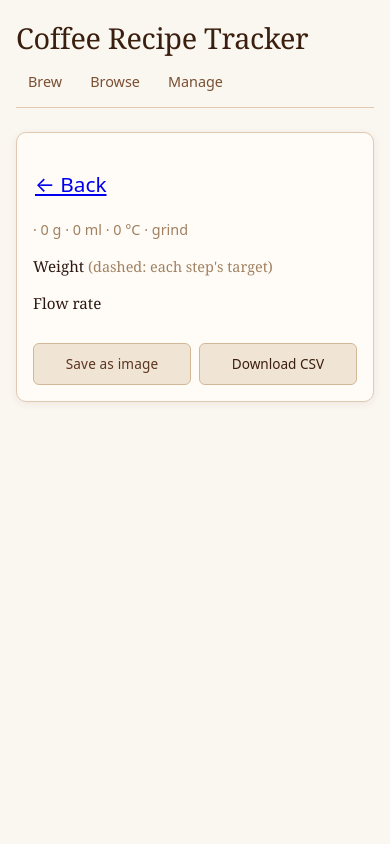
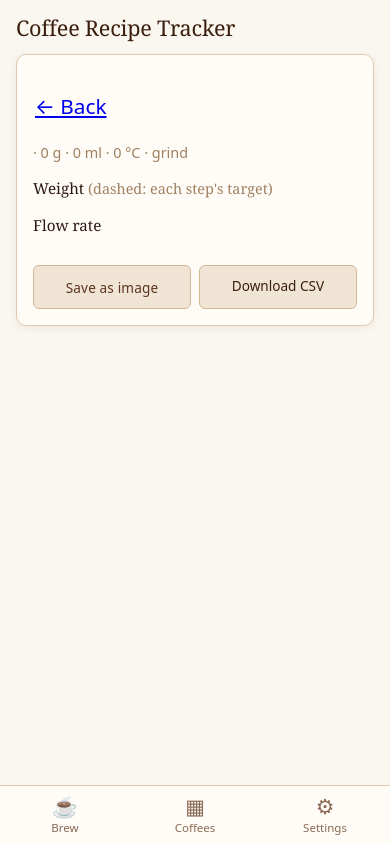
Before and after one commit to anirudhRowjee/coffee-recipe-tracker, a FastAPI app: template app/templates/brew_graph.html in a window 390 px wide. Run offline with FastAPI, Linux system fonts and the light colour scheme; the template is opened without the code that fills it, so the values that code supplies are empty; some libraries are stand-ins or nearby versions.

Commit message:
Touch shell: bottom tab bar, iPad side rail, sheets, slim morning strip
Brew · Coffees · Settings as a bottom tab bar on phones (safe-area aware), a row
of tabs on a portrait iPad and a side rail on a landscape iPad. A reusable
<dialog class="sheet"> (static/sheet.js) is a bottom sheet on a phone and a
centred panel on an iPad. The morning art and quote shrink to one line. Every
button and field is at least 44 px tall.

Co-Authored-By: Claude Opus 5.5 <noreply@anthropic.com>

```diff
--- a/app/main.py
+++ b/app/main.py
@@ -452,7 +452,7 @@ def index(request: Request):
             "current_user": user,
             "pending_plan": pending_plan,
             "show_welcome": not crud.user_has_recipes(session, user.id),  # type: ignore[arg-type]
-            "pixel_art_svg": _generate_pixel_art_svg(),
+            "pixel_art_svg": _generate_pixel_art_svg(cell=4),
             "morning_quote": random.choice(QUOTES),
         }
         if pending_plan:
--- /dev/null
+++ b/app/static/sheet.js
@@ -0,0 +1,30 @@
+// Bottom sheets (a phone) and centred panels (an iPad), built on <dialog>.
+// <button data-sheet="id"> opens <dialog class="sheet" id="id">; anything with
+// data-sheet-close, a tap on the backdrop, or Escape closes it. Delegated, so it
+// also works for content htmx swaps in later.
+(function () {
+    document.addEventListener('click', function (e) {
+        var opener = e.target.closest('[data-sheet]');
+        if (opener) {
+            var sheet = document.getElementById(opener.getAttribute('data-sheet'));
+            if (sheet && sheet.showModal) {
+                e.preventDefault();
+                sheet.showModal();
+                var first = sheet.querySelector('[autofocus]');
+                if (first) first.focus();
+            }
+            return;
+        }
+        var closer = e.target.closest('[data-sheet-close]');
+        if (closer) {
+            var dlg = closer.closest('dialog');
+            if (dlg) { e.preventDefault(); dlg.close(); }
+            return;
+        }
+        // a tap on the dimmed backdrop lands on the <dialog> itself, outside its box
+        if (e.target.tagName === 'DIALOG' && e.target.classList.contains('sheet')) {
+            var r = e.target.getBoundingClientRect();
+            if (e.clientY < r.top || e.clientY > r.bottom || e.clientX < r.left || e.clientX > r.right) e.target.close();
+        }
+    });
+})();
--- a/app/static/styles.css
+++ b/app/static/styles.css
@@ -1453,3 +1453,91 @@ textarea[hidden] {
 .undo-toast { position: fixed; left: 16px; right: 16px; bottom: calc(16px + env(safe-area-inset-bottom)); max-width: 520px; margin: 0 auto; display: flex; align-items: center; gap: 12px; background: #2c1810; color: #fbf3e8; border-radius: 12px; padding: 10px 12px 10px 16px; box-shadow: 0 6px 18px rgba(0,0,0,.25); z-index: 50; }
 .undo-toast span { flex: 1; }
 .undo-toast button { width: auto; background: transparent; color: #f4c58b; font-weight: 700; border: 0; padding: 8px; }
+
+/* ==== Touch shell: tab bar / side rail, sheets, pinned main button ==== */
+:root {
+    --tabbar-h: 58px;
+    --safe-b: env(safe-area-inset-bottom, 0px);
+}
+body {
+    padding: 12px 16px calc(var(--tabbar-h) + var(--safe-b) + 20px);
+    padding-left: max(16px, env(safe-area-inset-left));
+    padding-right: max(16px, env(safe-area-inset-right));
+}
+.site-header { display: flex; align-items: baseline; justify-content: space-between; gap: 12px; margin-bottom: 10px; }
+.site-header h1 { font-size: 1.35rem; margin: 0; }
+.user-link { color: #6b3d2e; font-weight: 600; text-decoration: none; padding: 8px 0; }
+
+/* phone: a bottom tab bar, big enough for a thumb */
+nav.tabbar {
+    position: fixed; left: 0; right: 0; bottom: 0; z-index: 40;
+    display: flex; gap: 0; margin: 0; padding: 0 0 var(--safe-b);
+    background: rgba(255, 252, 247, 0.97); border-top: 1px solid #e0c9b0; border-bottom: 0;
+    -webkit-backdrop-filter: blur(10px); backdrop-filter: blur(10px);
+}
+nav.tabbar a {
+    flex: 1; display: flex; flex-direction: column; align-items: center; justify-content: center; gap: 1px;
+    min-height: var(--tabbar-h); padding: 6px 0 4px; border-radius: 0;
+    font-size: 0.72rem; color: #8a6a55; background: none;
+}
+nav.tabbar a .tab-icon { font-size: 1.3rem; line-height: 1.1; }
+nav.tabbar a.on { color: #6b3d2e; font-weight: 700; background: none; }
+nav.tabbar a:hover { background: none; color: #3b1f0e; }
+
+/* portrait iPad: a row of tabs under the title */
+@media (min-width: 768px) {
+    body { padding: 20px 24px 32px; }
+    nav.tabbar {
+        position: static; background: none; border: 0; border-bottom: 1px solid #e0c9b0;
+        padding: 0 0 10px; margin-bottom: 18px; gap: 6px; -webkit-backdrop-filter: none; backdrop-filter: none;
+    }
+    nav.tabbar a { flex: 0 0 auto; flex-direction: row; gap: 6px; min-height: 44px; padding: 0 16px; border-radius: 10px; font-size: 0.95rem; }
+    nav.tabbar a .tab-icon { font-size: 1rem; }
+    nav.tabbar a.on { background: #f0e4d4; color: #3b1f0e; }
+}
+
+/* landscape iPad and wider: a side rail, and room for two columns */
+@media (min-width: 1024px) {
+    body { padding: 20px 28px 32px 112px; }
+    .app-shell { max-width: 1120px; }
+    nav.tabbar {
+        position: fixed; top: 0; bottom: 0; left: 0; right: auto; width: 84px; z-index: 40;
+        flex-direction: column; align-items: center; gap: 6px; padding: 24px 0 0;
+        margin: 0; border: 0; border-right: 1px solid #e0c9b0; background: #f3e9dc;
+    }
+    nav.tabbar a { flex-direction: column; width: 70px; min-height: 64px; padding: 8px 0; gap: 2px; font-size: 0.72rem; }
+    nav.tabbar a .tab-icon { font-size: 1.35rem; }
+    nav.tabbar a.on { background: #fffcf7; box-shadow: 0 1px 3px rgba(80, 40, 10, 0.12); }
+}
+
+/* the morning art and quote, as one slim line */
+.morning-strip { display: flex; align-items: center; gap: 12px; margin: 0 0 14px; }
+.morning-strip .pixel-art { flex: 0 0 auto; }
+.morning-strip .greeting { font-size: 1.3rem; white-space: normal; }
+.morning-strip .quote { font-size: 0.95rem; line-height: 1.35; }
+
+/* bottom sheet on a phone, a centred panel on an iPad */
+dialog.sheet {
+    border: 0; padding: 8px 18px calc(18px + var(--safe-b)); margin: auto 0 0; width: 100%; max-width: 100%;
+    max-height: 92vh; overflow: auto; border-radius: 20px 20px 0 0; background: #fffcf7; color: #2c1810;
+    box-shadow: 0 -8px 30px rgba(0, 0, 0, 0.2);
+}
+dialog.sheet::backdrop { background: rgba(30, 18, 10, 0.42); }
+dialog.sheet .sheet-grab { width: 40px; height: 5px; border-radius: 3px; background: #d9c6b3; margin: 2px auto 12px; }
+dialog.sheet .sheet-head { display: flex; align-items: baseline; justify-content: space-between; gap: 12px; margin-bottom: 8px; }
+dialog.sheet .sheet-head h3 { margin: 0; font-size: 1.3rem; }
+dialog.sheet .sheet-close { width: auto; background: none; color: #8a6a55; border: 0; padding: 8px; font-size: 0.95rem; }
+@media (min-width: 768px) {
+    dialog.sheet { margin: auto; max-width: 540px; border-radius: 18px; padding: 18px 22px 22px; }
+    dialog.sheet .sheet-grab { display: none; }
+}
+
+/* the one main action, pinned above the tab bar on a phone */
+.dock {
+    position: sticky; bottom: calc(var(--tabbar-h) + var(--safe-b) + 8px); z-index: 5;
+    padding-top: 10px; background: linear-gradient(to top, #fffcf7 75%, rgba(255, 252, 247, 0));
+}
+@media (min-width: 768px) { .dock { bottom: 12px; } }
+
+/* touch targets */
+button, .btn-brew, select, input:not([type=radio]):not([type=checkbox]) { min-height: 44px; }
--- a/app/templates/base.html
+++ b/app/templates/base.html
@@ -3,11 +3,13 @@
 
 <head>
     <meta charset="utf-8" />
-    <meta name="viewport" content="width=device-width, initial-scale=1" />
+    <meta name="viewport" content="width=device-width, initial-scale=1, viewport-fit=cover" />
+    <meta name="theme-color" content="#faf6f0" />
     <title>Coffee Recipe Tracker</title>
     <link rel="stylesheet" href="{{ static('styles.css') }}" />
     <script src="{{ static('htmx.min.js') }}"></script>
     <script src="{{ static('step_editor.js') }}"></script>
+    <script src="{{ static('sheet.js') }}" defer></script>
     <script>
         function toggleForm(formId) {
             const form = document.getElementById(formId);
@@ -30,17 +32,19 @@
 <body>
     <div class="app-shell">
         {% block site_header %}
-        <header>
+        {% set here = request.url.path if request else '' %}
+        <header class="site-header">
             <h1>Coffee Recipe Tracker</h1>
-            <nav>
-                <a href="/">Brew</a>
-                <a href="/browse">Browse</a>
-                <a href="/manage">Manage</a>
-                {% if current_user %}
-                <a href="/account" style="margin-left:auto;font-weight:600">{{ current_user.name }}</a>
-                {% endif %}
-            </nav>
+            {% if current_user %}
+            <a class="user-link" href="/account">{{ current_user.name }}</a>
+            {% endif %}
         </header>
+        {# Bottom tab bar on a phone, a row under the title on a portrait iPad, a side rail on a landscape iPad #}
+        <nav class="tabbar" aria-label="Main">
+            <a href="/" class="{{ 'on' if here == '/' }}" {% if here == '/' %}aria-current="page"{% endif %}><span class="tab-icon" aria-hidden="true">☕</span>Brew</a>
+            <a href="/browse" class="{{ 'on' if here.startswith('/browse') }}" {% if here.startswith('/browse') %}aria-current="page"{% endif %}><span class="tab-icon" aria-hidden="true">▦</span>Coffees</a>
+            <a href="/manage" class="{{ 'on' if here.startswith('/manage') or here.startswith('/account') }}" {% if here.startswith('/manage') %}aria-current="page"{% endif %}><span class="tab-icon" aria-hidden="true">⚙</span>Settings</a>
+        </nav>
         {% endblock %}
         <main>
             {% block content %}{% endblock %}
```
Also changed, not shown: app/templates/index.html (+5 -3 lines).
